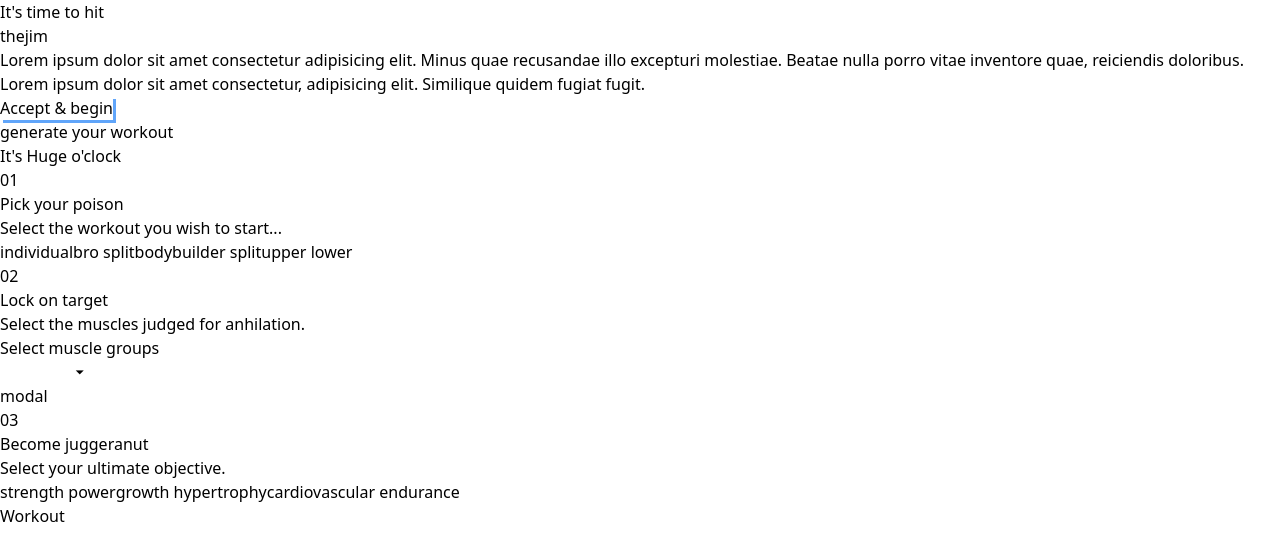
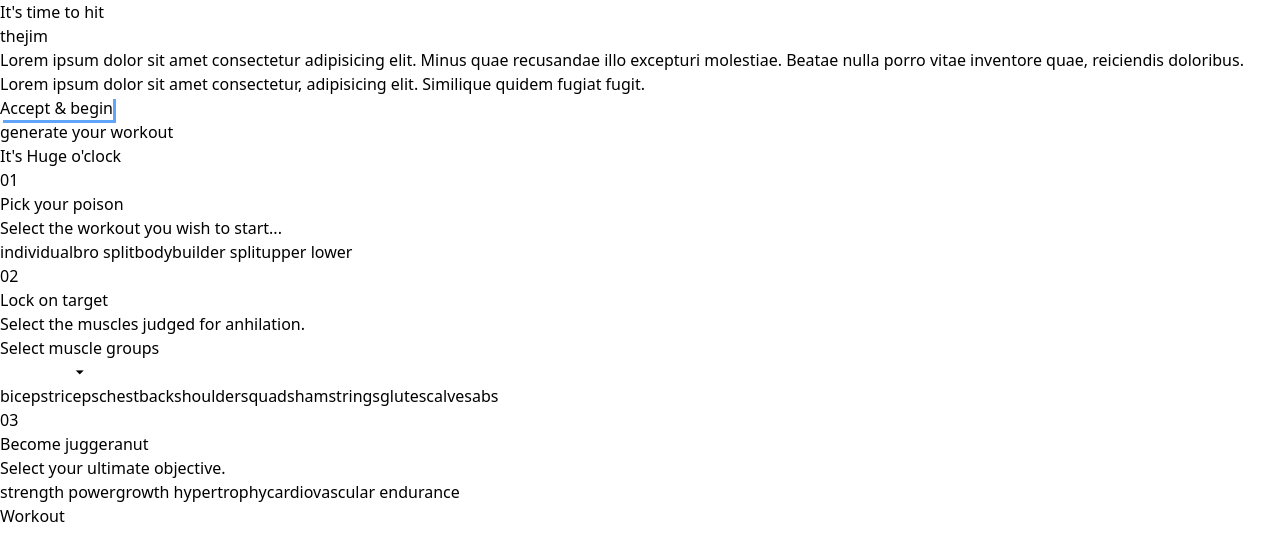
Before and after one commit to bhemi28/jim-react, a React (Vite) app: page / in a window 1280 px wide. Both pictures are taken after a click on the button "Select muscle groups". Shown: the top 560 px of the page. Built offline with nearby package versions, Linux system fonts and the light colour scheme.

Commit message:
made index 02 interactive

```diff
--- a/package.json
+++ b/package.json
@@ -23,6 +23,7 @@
     "eslint-plugin-react-hooks": "^4.6.2",
     "eslint-plugin-react-refresh": "^0.4.7",
     "postcss": "^8.4.39",
+    "react-router-dom": "^6.24.1",
     "tailwindcss": "^3.4.4",
     "vite": "^5.3.1"
   }
--- a/src/components/Generator.jsx
+++ b/src/components/Generator.jsx
@@ -29,6 +29,23 @@ const Generator = () => {
   const toggleModal = () => {
     setShowModal(!showModal);
   };
+
+  const updateModal = (muscleGroup) => {
+
+    if(muscles.length > 2 ){
+      return
+    }
+
+    if(poison !== 'individual'){
+      setMuscles([muscleGroup])
+      return
+    }
+
+    if(muscles.includes(muscleGroup)){
+      setMuscles(muscles.filter( val => val !== muscleGroup  ))
+    }
+
+  }
 
   return (
     <SectionWrapper
@@ -72,7 +89,24 @@ const Generator = () => {
           <p>Select muscle groups</p>
           <i className="ri-arrow-down-s-fill absolute top-1/2 -translate-y-1/2 right-3"></i>
         </button>
-        {showModal && <div>modal</div>}
+        {showModal &&
+          <div className="flex flex-col gap-1 p-2">
+            {
+              (poison === 'individual' ? WORKOUTS[poison] : Object.keys(WORKOUTS[poison])).map((muscleGroup,muscleGroupIndex) => {
+                return (
+                  <button
+                  onClick={() => {
+
+                  }}
+                  key={muscleGroupIndex}
+                  className="capitalize w-full rounded-sm hover:bg-slate-800 py-2 font-medium"
+                  >
+                    {muscleGroup}
+                  </button>
+                )
+              })
+            }
+          </div>}
       </div>
 
       <Header
```
Also changed, not shown: 1 other file (tests, documents, lock files or other folders).
